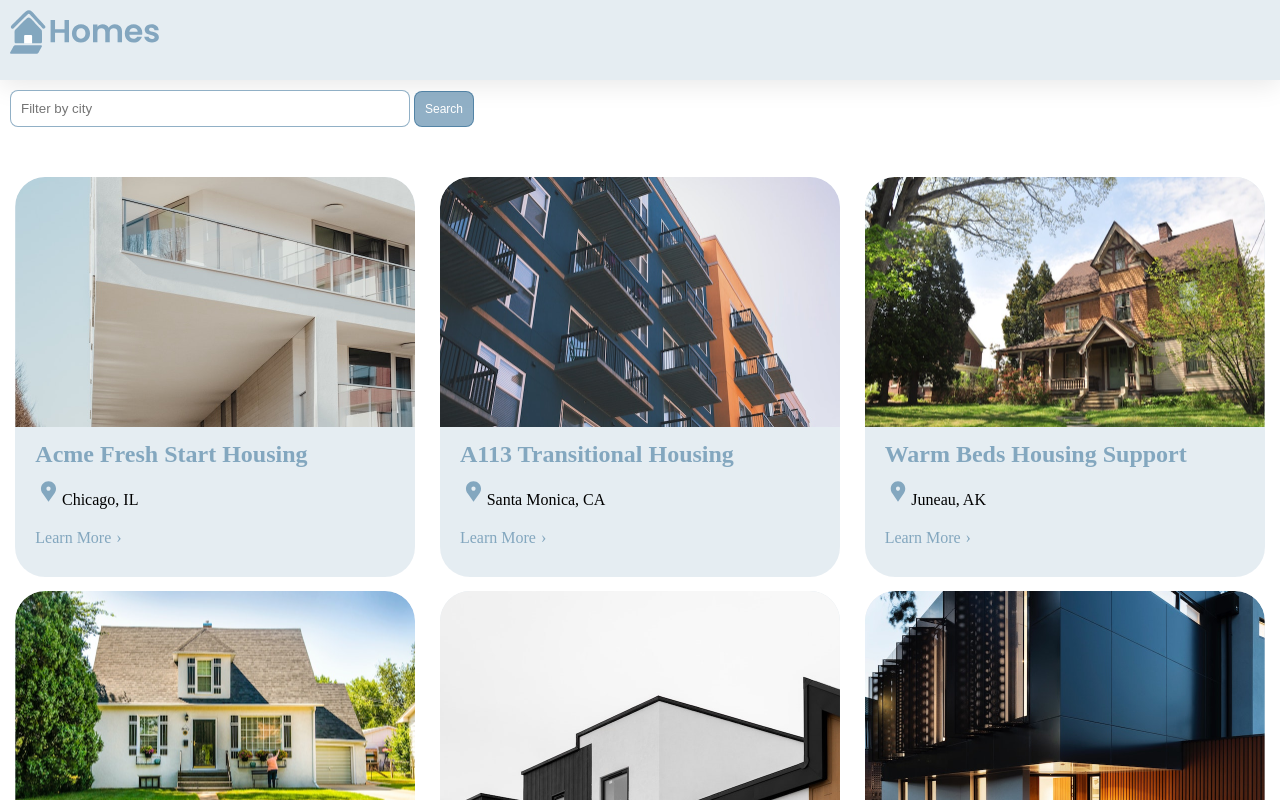
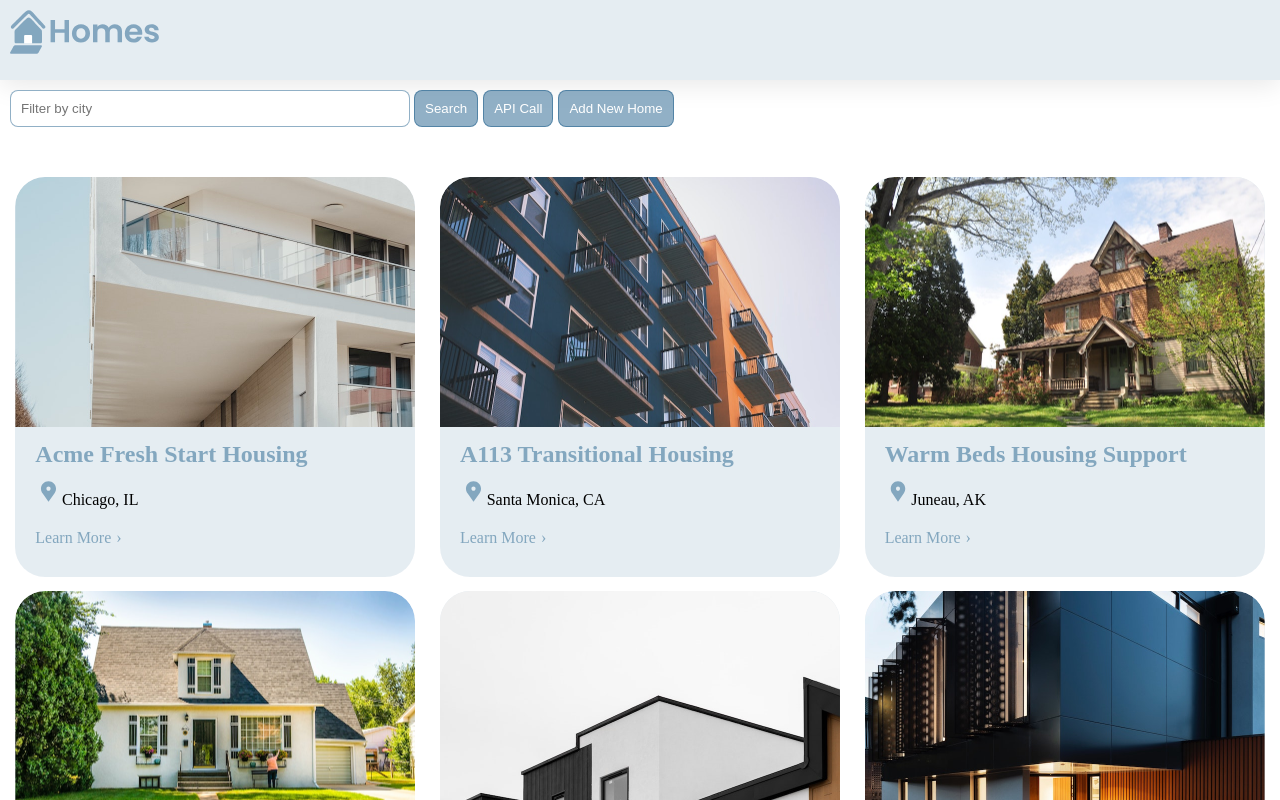
Before and after one commit to pascal-emde/homes-frontend, an Angular app: page / in a window 1280 px wide. Shown: the top 800 px of the page. Built offline with nearby package versions, Linux system fonts and the light colour scheme; data requests are answered from the project's data file.

Commit message:
provides access to API and adds weather-object // provides "addNewHome" function

```diff
--- a/src/app/details/details.component.ts
+++ b/src/app/details/details.component.ts
@@ -42,7 +42,7 @@ import { FormControl, FormGroup, ReactiveFormsModule } from "@angular/forms";
 
             <label for="email">Email</label>
             <input id="email" type="email" formControlName="email">
-            <button type="submit" class="primary">Apply now</button>
+            <button class="primary" type="submit">Apply now</button>
           </form>
         </section>
       </div>
@@ -70,9 +70,9 @@ export class DetailsComponent {
 
   applyNow() {
     this.housingService.submitApplication(
-        this.applyForm.value.firstName ?? '',
-        this.applyForm.value.lastName ?? '',
-        this.applyForm.value.email ?? ''
+        this.applyForm.value.firstName || 'firstName empty',
+        this.applyForm.value.lastName || 'lastName empty',
+        this.applyForm.value.email || 'E-Mail empty'
     );
   }
 
--- a/src/app/home/home.component.css
+++ b/src/app/home/home.component.css
@@ -18,13 +18,6 @@ input[type="text"] {
     width: 30%;
 }
 
-button {
-    padding: 10px;
-    border: solid 1px var(--primary-color);
-    background: var(--primary-color);
-    color: white;
-    border-radius: 8px;
-}
 
 @media (min-width: 500px) and (max-width: 768px) {
     .results {
--- a/src/app/home/home.component.ts
+++ b/src/app/home/home.component.ts
@@ -13,11 +13,14 @@ import { HousingService } from "../housing.service";
           <form>
               <input type="text" placeholder="Filter by city" #filter>
               <button class="primary" type="button" (click)="filterResults(filter.value)">Search</button>
+              <button class="primary" type="button" (click)="callApi()">API Call</button>
+              <button class="primary" type="button" (click)="addNewHome()">Add New Home</button>
           </form>
       </section>
 
       <section class="results">
-      <app-housing-location *ngFor="let housingLocation of filteredHousingLocationList" [housingLocation]="housingLocation"></app-housing-location>
+          <app-housing-location *ngFor="let housingLocation of filteredHousingLocationList"
+                                [housingLocation]="housingLocation"></app-housing-location>
       </section>
   `,
   styleUrls: ['./home.component.css']
@@ -41,4 +44,14 @@ export class HomeComponent {
         housingLocation => housingLocation?.city.toLowerCase().includes(text.toLowerCase())
     );
    }
+
+    callApi() {
+        this.housingService.callApi().then((response) => {
+            console.log(`API call from backend: \n ${JSON.stringify(response)}`)
+        });
     }
+
+    addNewHome() {
+      this.housingService.addNewHome("New Home", "Arschhausen", "Derpistan", "Photo String", 69, true, true, 500000);
+    }
+}
--- a/src/app/housing-location/housing-location.component.css
+++ b/src/app/housing-location/housing-location.component.css
@@ -33,6 +33,7 @@
 .listing-location {
     padding: 10px 20px 20px 20px;
 }
+
 .listing-location::before {
     content: url("/assets/location-pin.svg") / "";
 }
@@ -42,7 +43,14 @@ section.listing a {
     text-decoration: none;
     color: var(--primary-color);
 }
+
 section.listing a::after {
     content: "\203A";
     margin-left: 5px;
 }
+
+.learn-more {
+    &:hover {
+        font-weight: bold;
+    }
+}
--- a/src/app/housing-location/housing-location.component.ts
+++ b/src/app/housing-location/housing-location.component.ts
@@ -13,12 +13,12 @@ import { RouterModule } from "@angular/router";
       <img class="listing-photo" [src]="housingLocation.photo" alt="Exterior photo of {{housingLocation.name}}" [routerLink]="['/details', housingLocation.id]">
       <h2 class="listing-heading">{{ housingLocation.name }}</h2>
       <p class="listing-location">{{ housingLocation.city }}, {{ housingLocation.state }}</p>
-      <a [routerLink]="['/details', housingLocation.id]">Learn More</a>
+      <a class="learn-more" [routerLink]="['/details', housingLocation.id]">Learn More</a>
     </section>
   `,
   styleUrls: ['./housing-location.component.css']
 })
 
 export class HousingLocationComponent {
-  @Input() housingLocation!:HousingLocation;
+  @Input() housingLocation!: HousingLocation;
 }
--- a/src/app/housing.service.ts
+++ b/src/app/housing.service.ts
@@ -1,11 +1,13 @@
 import { Injectable } from '@angular/core';
 import { HousingLocation } from "./housing-location/housing-location";
+import { WeatherObject } from "./utils/API Test/weather-object";
 
 @Injectable({
   providedIn: 'root'
 })
 export class HousingService {
   url = 'http://localhost:3000/locations';
+  urlBE = 'http://localhost:5288/api/homes';
 
   constructor() { }
 
@@ -22,4 +24,30 @@ export class HousingService {
   submitApplication(firstName: string, lastName: string, email: string) {
     console.log(firstName, lastName,email)
   }
+
+  async callApi(): Promise<WeatherObject[]> {
+    const data = await fetch(this.urlBE);
+    return await data.json();
+  }
+
+  addNewHome(name: string, city: string, state: string, photo: string, availableUnits: number, wifi: boolean, laundry: boolean, price: number){
+
+    this.getAllHousingLocations().then((response ) => {
+      const numberOfHousings = response.length;
+      const newHome: HousingLocation = {
+        id: numberOfHousings,
+        name: name,
+        city: city,
+        state: state,
+        photo: photo,
+        availableUnits: availableUnits,
+        wifi: wifi,
+        laundry: laundry,
+        price: price
+      };
+
+      // Add Home to JSON-DB
+    console.log(JSON.stringify(newHome))
+    });
+  }
 }
--- /dev/null
+++ b/src/app/utils/API Test/weather-object.ts
@@ -0,0 +1,6 @@
+export interface WeatherObject {
+    date: Date,
+    temperatureC: number,
+    temperatureF: number,
+    summary: string
+}
--- a/src/styles.css
+++ b/src/styles.css
@@ -17,19 +17,21 @@ body {
 
 button.primary {
     padding: 10px;
-    border: solid 1px var(--accent-color);
-    background: var(--secondary-color);
+    margin-right: 5px;
+    border: solid 1px var(--primary-color);
+    background: var(--primary-color);
     color: white;
     border-radius: 8px;
-    font-size: 12px;
 
     &:hover {
         cursor: pointer;
-        background: var(--primary-color);
+        font-weight: bold;
+        background: var(--secondary-color);
+        transform: scale(1.05);
     }
 
     &:active {
         border: solid 1px var(--accent-color);
-        background: var(--secondary-color);
+        color: var(--primary-color);
     }
 }
```
Lines whose indentation alone changed are shown as unchanged.
